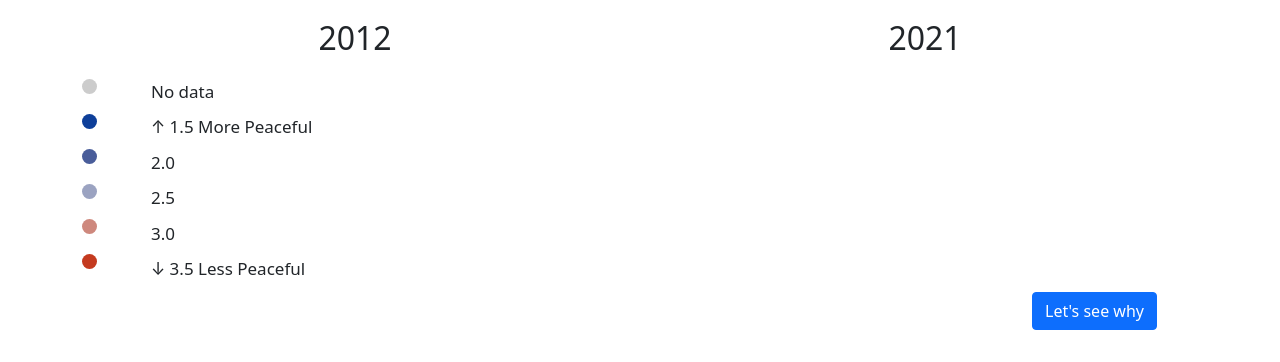
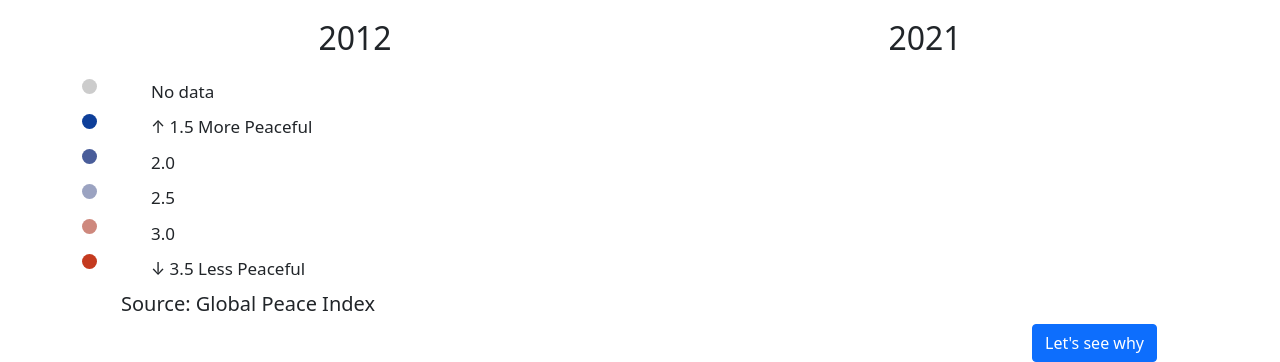
Before and after one commit to immutableT/immutablet.github.io, a website built with Parcel: page index.html in a window 1280 px wide. Shown: the part 924-1286 px from the top of the page. Before the commit the page ends 1254 px from the top, so only its background shows below. Built offline with nearby package versions, Linux system fonts and the light colour scheme.

Commit message:
Index page is ready.

```diff
--- a/index.html
+++ b/index.html
@@ -66,6 +66,7 @@
       <p class="legend-item-text">2.5</p>
       <p class="legend-item-text">3.0</p>
       <p class="legend-item-text">&#8595; 3.5 Less Peaceful</p>
+      <h5>Source: Global Peace Index</h5>
     </div>
   </div>
   <div class="row">
```
